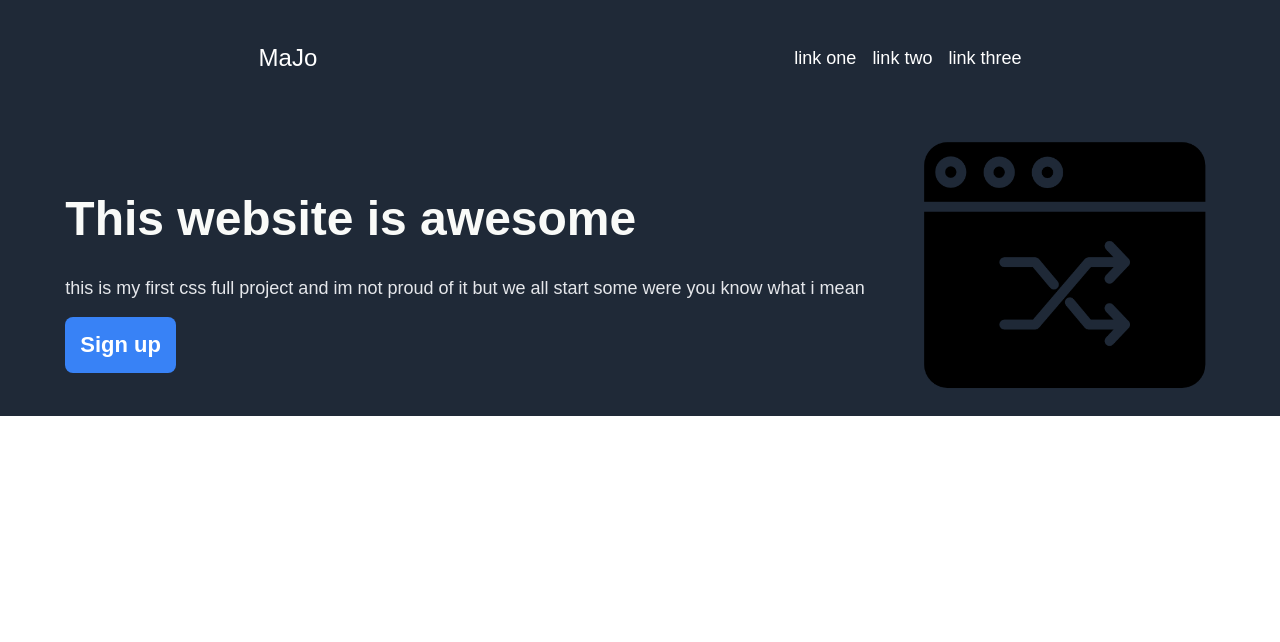
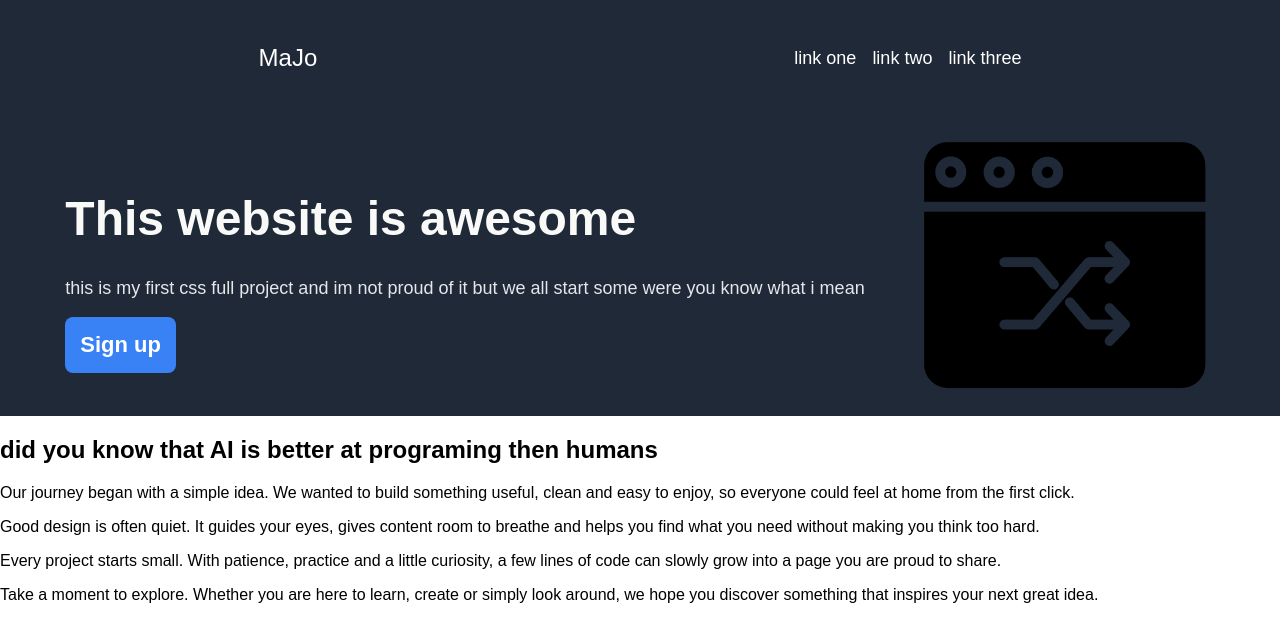
Before and after one commit to mohammedmando2006mn-cell/css-project, a plain HTML site: page index.html in a window 1280 px wide. Drawn offline with Linux system fonts and the light colour scheme.

Commit message:
did the information html section

```diff
--- a/index.html
+++ b/index.html
@@ -28,7 +28,43 @@
         <img src="images/photo.png" id="photo" />
       </div>
     </div>
-    <div class="info"></div>
+    <div class="info">
+      <div class="info-header">
+        <h2>did you know that AI is better at programing then humans</h2>
+      </div>
+      <div class="info-container-one">
+        <div class="square"></div>
+        <p class="info-text">
+          Our journey began with a simple idea. We wanted to build something
+          useful, clean and easy to enjoy, so everyone could feel at home from
+          the first click.
+        </p>
+      </div>
+      <div class="info-container-two">
+        <div class="square"></div>
+        <p class="info-text">
+          Good design is often quiet. It guides your eyes, gives content room to
+          breathe and helps you find what you need without making you think too
+          hard.
+        </p>
+      </div>
+      <div class="info-container-three">
+        <div class="square"></div>
+        <p class="info-text">
+          Every project starts small. With patience, practice and a little
+          curiosity, a few lines of code can slowly grow into a page you are
+          proud to share.
+        </p>
+      </div>
+      <div class="info-container-four">
+        <div class="square"></div>
+        <p class="info-text">
+          Take a moment to explore. Whether you are here to learn, create or
+          simply look around, we hope you discover something that inspires your
+          next great idea.
+        </p>
+      </div>
+    </div>
     <div class="quote"></div>
     <div class="call"></div>
     <div class="footer"></div>
```
Also changed, not shown: images/images.jpeg (renamed from images.jpeg), images/img-2.png (added), images/img-3.png (added), images/img-4.jpg (added), images/img-one.png (added).
